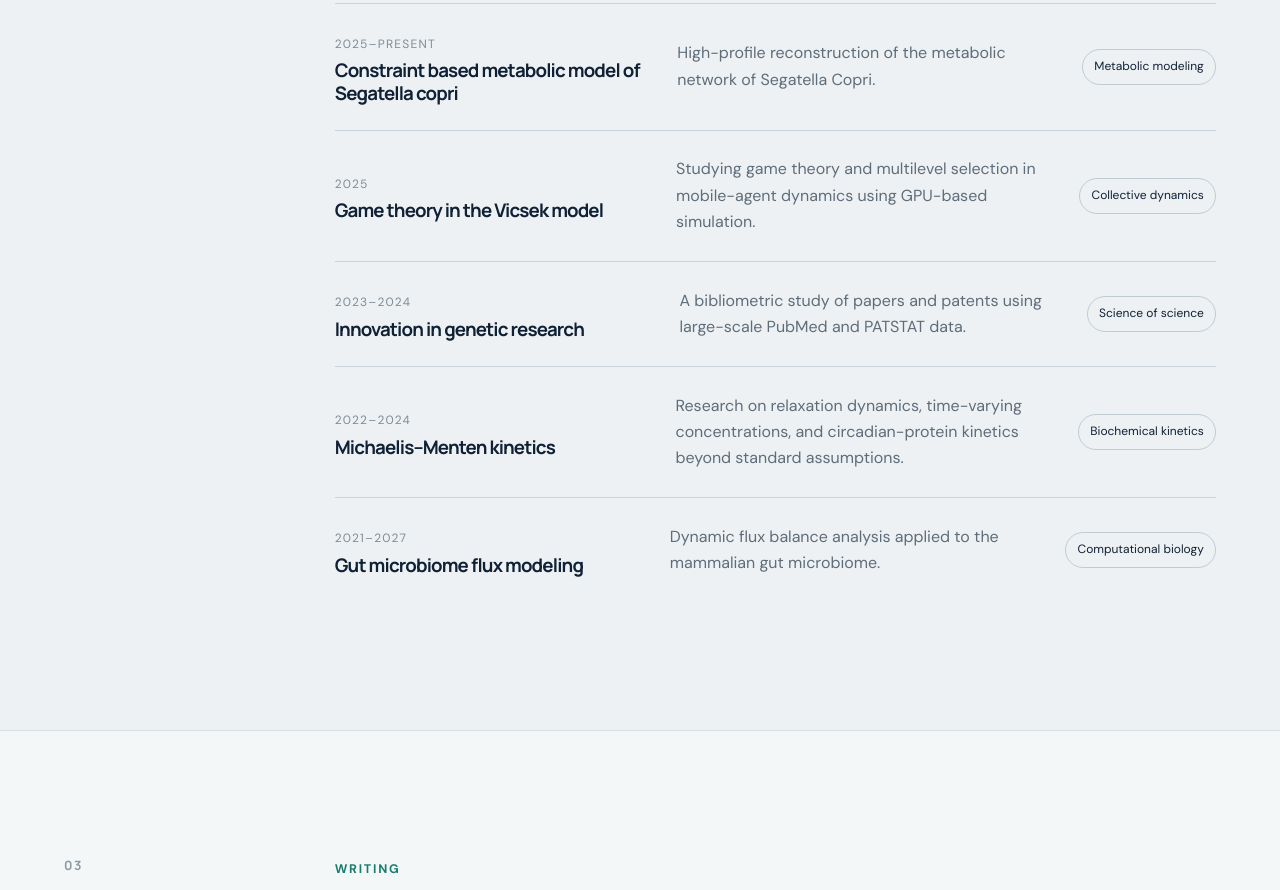
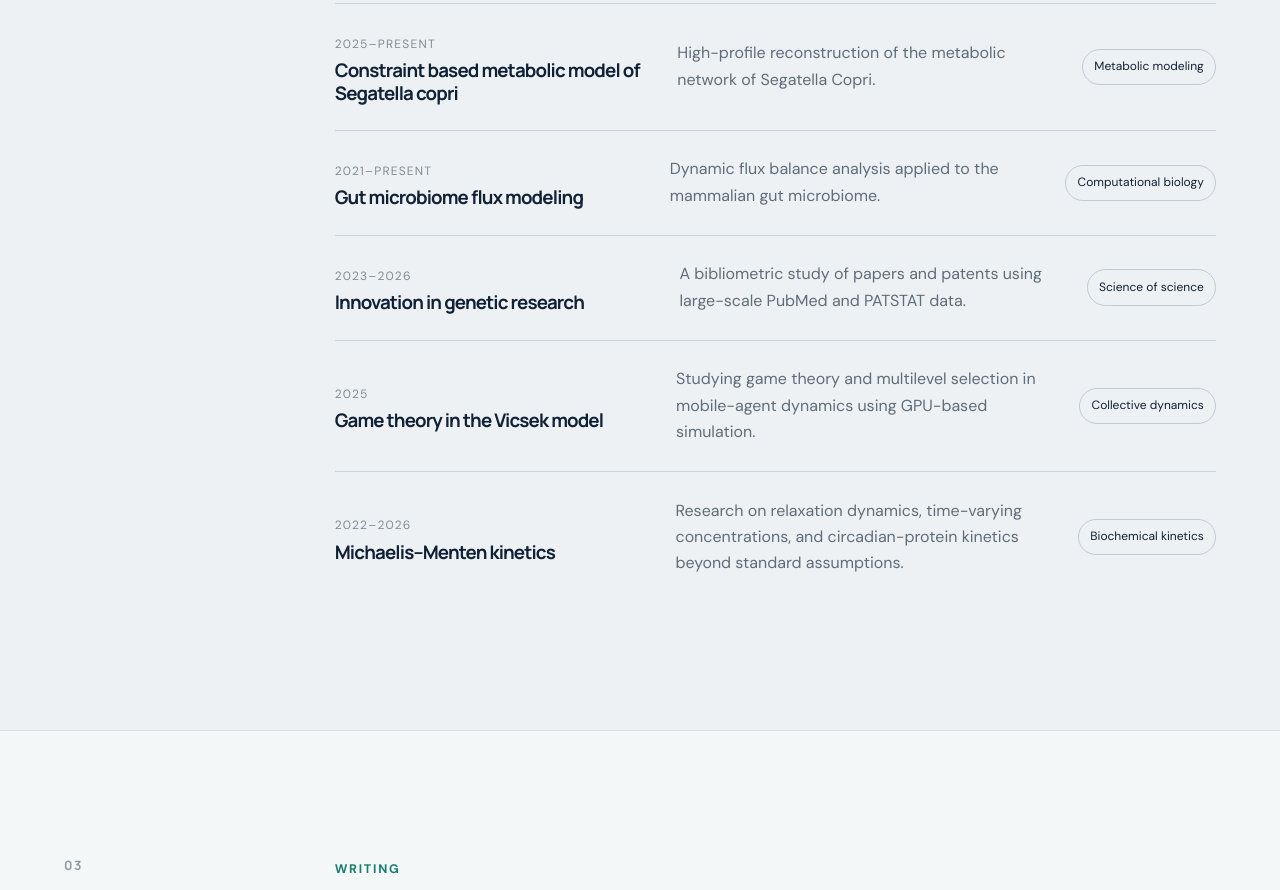
Before and after one commit to junghun9806/CV, a website: page index.html in a window 1280 px wide. Shown: the part 2925-3815 px from the top of the page. Drawn offline with Linux system fonts and the light colour scheme.

Commit message:
Reorder projects and update project periods

```diff
--- a/data/knowledge.json
+++ b/data/knowledge.json
@@ -39,28 +39,28 @@
       "tag": "Metabolic modeling"
     },
     {
+      "period": "2021–Present",
+      "title": "Gut microbiome flux modeling",
+      "summary": "Dynamic flux balance analysis applied to the mammalian gut microbiome.",
+      "tag": "Computational biology"
+    },
+    {
+      "period": "2023–2026",
+      "title": "Innovation in genetic research",
+      "summary": "A bibliometric study of papers and patents using large-scale PubMed and PATSTAT data.",
+      "tag": "Science of science"
+    },
+    {
       "period": "2025",
       "title": "Game theory in the Vicsek model",
       "summary": "Studying game theory and multilevel selection in mobile-agent dynamics using GPU-based simulation.",
       "tag": "Collective dynamics"
     },
     {
-      "period": "2023–2024",
-      "title": "Innovation in genetic research",
-      "summary": "A bibliometric study of papers and patents using large-scale PubMed and PATSTAT data.",
-      "tag": "Science of science"
-    },
-    {
-      "period": "2022–2024",
+      "period": "2022–2026",
       "title": "Michaelis–Menten kinetics",
       "summary": "Research on relaxation dynamics, time-varying concentrations, and circadian-protein kinetics beyond standard assumptions.",
       "tag": "Biochemical kinetics"
-    },
-    {
-      "period": "2021–2027",
-      "title": "Gut microbiome flux modeling",
-      "summary": "Dynamic flux balance analysis applied to the mammalian gut microbiome.",
-      "tag": "Computational biology"
     }
   ],
   "publications": [
@@ -216,22 +216,22 @@
       "id": "project-bibliometric-001",
       "title": "Bibliometric analysis of genetic research",
       "category": "project",
-      "keywords": ["bibliometric", "scientometric", "PubMed", "PATSTAT", "papers", "patents", "genetic research", "innovation", "2023", "2024", "계량서지", "특허"],
-      "text": "From 2023 to 2024, Junghun Chae worked on a gene bibliometric review of papers and patents, advised by Cheol-Min Ghim at UNIST and Pan-Jun Kim at Hong Kong Baptist University. The CV lists technical experience in big-data analysis using PubMed and PATSTAT data in 2024 and a related manuscript based on 20 million papers and patents that is under review."
+      "keywords": ["bibliometric", "scientometric", "PubMed", "PATSTAT", "papers", "patents", "genetic research", "innovation", "2023", "2024", "2025", "2026", "계량서지", "특허"],
+      "text": "From 2023 to 2026, Junghun Chae worked on a gene bibliometric review of papers and patents, advised by Cheol-Min Ghim at UNIST and Pan-Jun Kim at Hong Kong Baptist University. The CV lists technical experience in big-data analysis using PubMed and PATSTAT data in 2024 and a related manuscript based on 20 million papers and patents that is under review."
     },
     {
       "id": "project-michaelis-001",
       "title": "Michaelis–Menten kinetics and relaxation dynamics",
       "category": "project",
-      "keywords": ["Michaelis Menten", "enzyme kinetics", "relaxation dynamics", "time varying concentration", "effective rate law", "feedback control", "circadian", "효소 반응", "완화 동역학"],
-      "text": "From 2022 to 2024, Junghun Chae worked on Michaelis–Menten kinetics for circadian proteins, advised by Cheol-Min Ghim at UNIST and Pan-Jun Kim at Hong Kong Baptist University. Related publications examine time-varying molecular concentrations and the role of relaxation dynamics beyond standard Michaelis–Menten assumptions. Conference presentations from 2022 to 2024 addressed rate laws beyond steady-state or adiabatic approximations and applications to circadian dynamics and biological feedback control."
+      "keywords": ["Michaelis Menten", "enzyme kinetics", "relaxation dynamics", "time varying concentration", "effective rate law", "feedback control", "circadian", "2022", "2026", "효소 반응", "완화 동역학"],
+      "text": "From 2022 to 2026, Junghun Chae worked on Michaelis–Menten kinetics for circadian proteins, advised by Cheol-Min Ghim at UNIST and Pan-Jun Kim at Hong Kong Baptist University. Related publications examine time-varying molecular concentrations and the role of relaxation dynamics beyond standard Michaelis–Menten assumptions. Conference presentations from 2022 to 2024 addressed rate laws beyond steady-state or adiabatic approximations and applications to circadian dynamics and biological feedback control."
     },
     {
       "id": "project-microbiome-001",
       "title": "Dynamic flux balance analysis of the gut microbiome",
       "category": "project",
-      "keywords": ["dynamic flux balance analysis", "dFBA", "gut microbiome", "mammalian", "microbiome dynamics", "dietary shifts", "2021", "2027", "미생물군", "대사 모델링"],
-      "text": "From 2021 to 2027, Junghun Chae worked on applying dynamic flux balance analysis to the mammalian gut microbiome, advised by Cheol-Min Ghim at UNIST and Pan-Jun Kim at Hong Kong Baptist University. A 2025 Korean Physical Society presentation was titled “Microbiome Dynamics under Dietary Shifts.” The CV does not state a publication from this project."
+      "keywords": ["dynamic flux balance analysis", "dFBA", "gut microbiome", "mammalian", "microbiome dynamics", "dietary shifts", "2021", "present", "ongoing", "미생물군", "대사 모델링"],
+      "text": "Since 2021, Junghun Chae has worked on applying dynamic flux balance analysis to the mammalian gut microbiome, advised by Cheol-Min Ghim at UNIST and Pan-Jun Kim at Hong Kong Baptist University. The project is ongoing. A 2025 Korean Physical Society presentation was titled “Microbiome Dynamics under Dietary Shifts.” The CV does not state a publication from this project."
     },
     {
       "id": "project-circadian-001",
--- a/index.html
+++ b/index.html
@@ -151,9 +151,24 @@
               <span class="project-tag">Metabolic modeling</span>
             </article>
             <article>
+              <div><span class="project-year">2021–Present</span><h3>Gut microbiome flux modeling</h3></div>
+              <p>Dynamic flux balance analysis applied to the mammalian gut microbiome.</p>
+              <span class="project-tag">Computational biology</span>
+            </article>
+            <article>
+              <div><span class="project-year">2023–2026</span><h3>Innovation in genetic research</h3></div>
+              <p>A bibliometric study of papers and patents using large-scale PubMed and PATSTAT data.</p>
+              <span class="project-tag">Science of science</span>
+            </article>
+            <article>
               <div><span class="project-year">2025</span><h3>Game theory in the Vicsek model</h3></div>
               <p>Game theory and multilevel selection in mobile-agent dynamics.</p>
               <span class="project-tag">Collective dynamics</span>
+            </article>
+            <article>
+              <div><span class="project-year">2022–2026</span><h3>Michaelis–Menten kinetics</h3></div>
+              <p>Research on relaxation dynamics, time-varying concentrations, and circadian-protein kinetics beyond standard assumptions.</p>
+              <span class="project-tag">Biochemical kinetics</span>
             </article>
           </div>
         </div>
```
